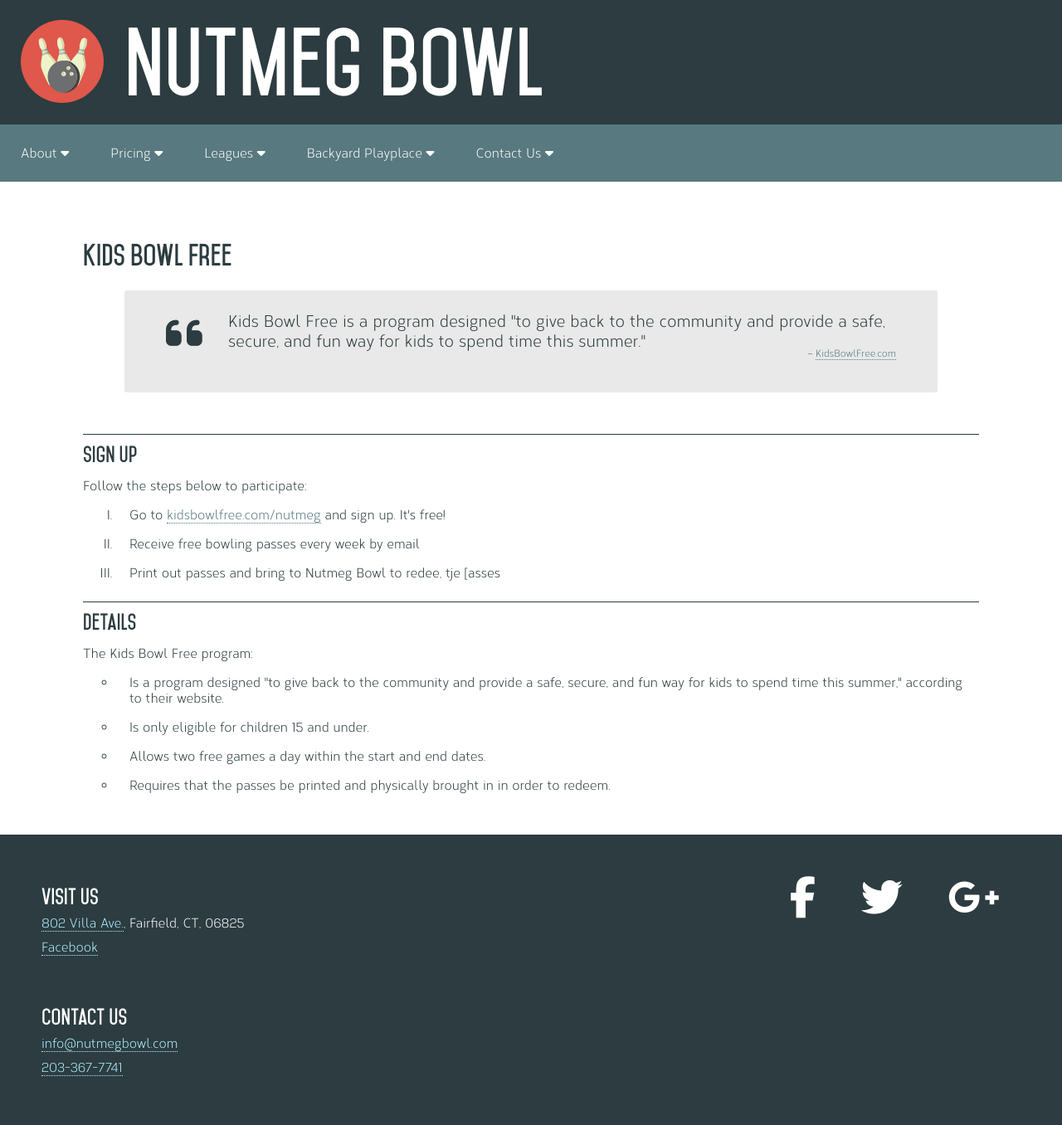
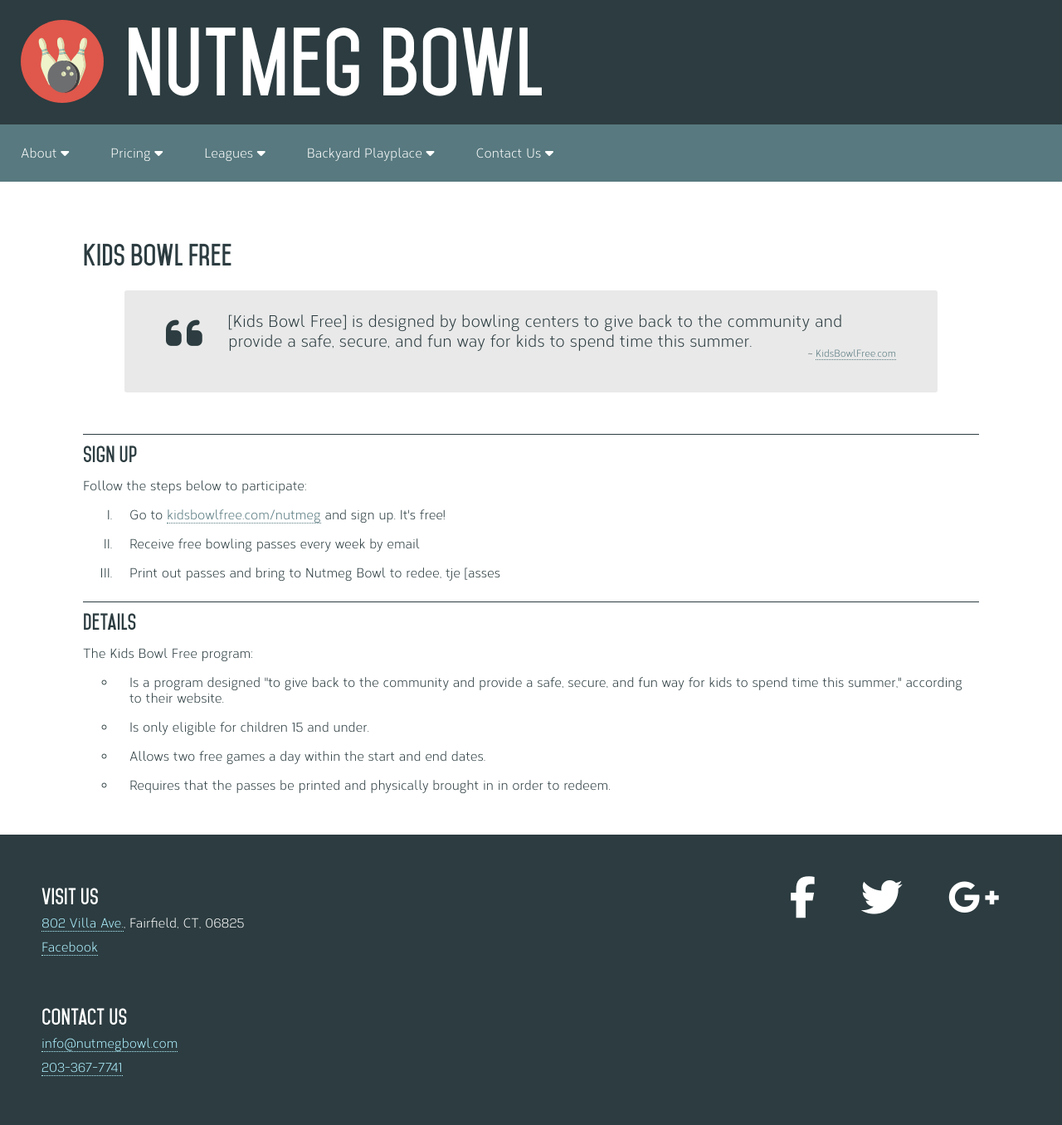
Before and after one commit to jlam55555/nutmegbowl, a Jekyll site: the page built from pricing/kids_bowl_free.html, in a window 1280 px wide. Shown: the whole page at 83% size. Built offline with Jekyll 4.4.1, drawn with Linux system fonts in a browser that asks for light colours; nearby versions of some CDN libraries.

Commit message:
Fixed quotation

```diff
--- a/pricing/kids_bowl_free.html
+++ b/pricing/kids_bowl_free.html
@@ -8,7 +8,7 @@ icon: child
 
 <h1>Kids Bowl Free</h1>
 <blockquote class="rounded">
-  Kids Bowl Free is a program designed "to give back to the community and provide a safe, secure, and fun way for kids to spend time this summer."
+   [Kids Bowl Free] is designed by bowling centers to give back to the community and provide a safe, secure, and fun way for kids to spend time this summer.
   <span class="author"><a href="http://www.kidsbowlfree.com/" target="_blank">KidsBowlFree.com</a></span>
 </blockquote>
 <h2>Sign Up</h2>
```
